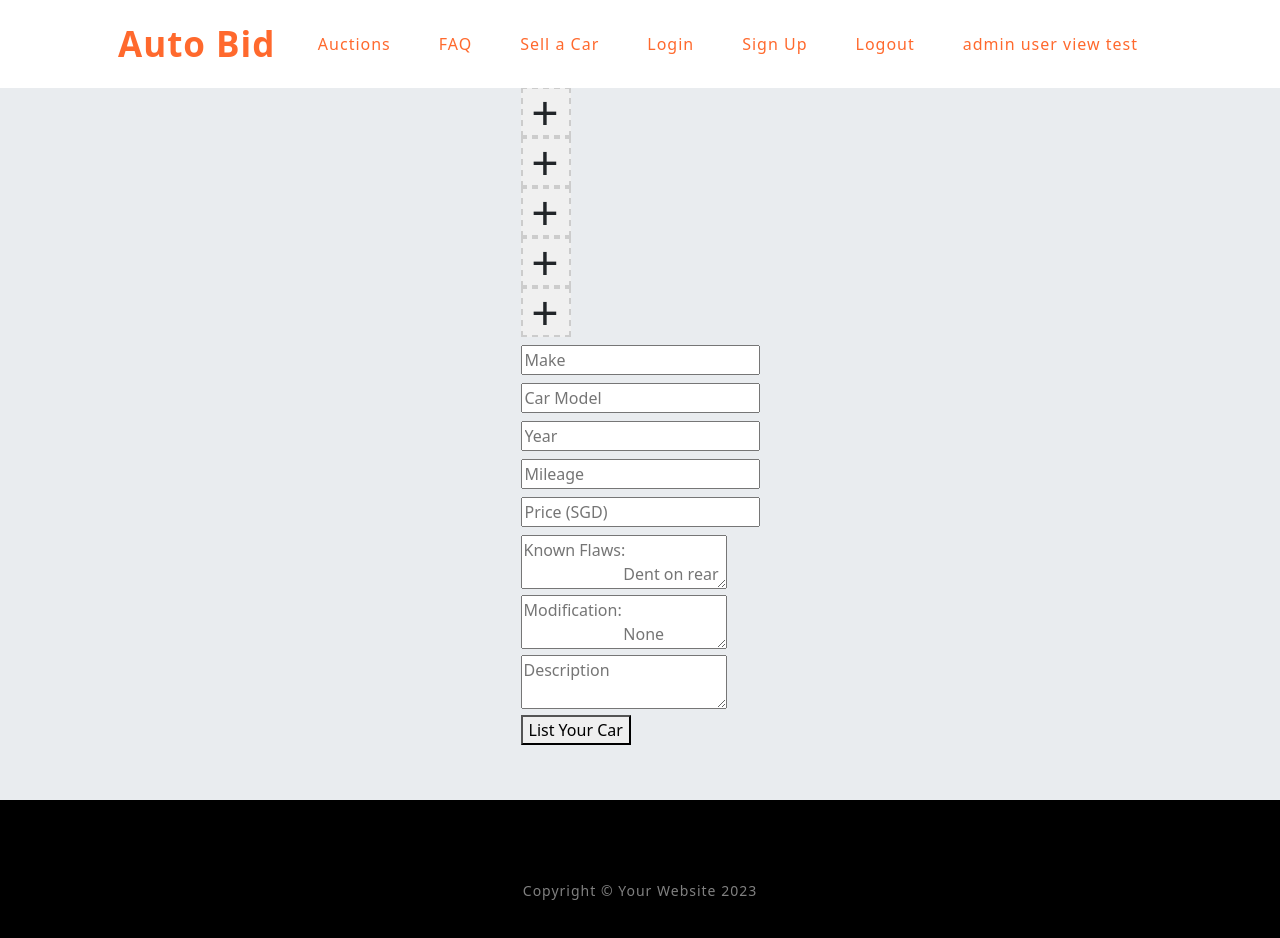
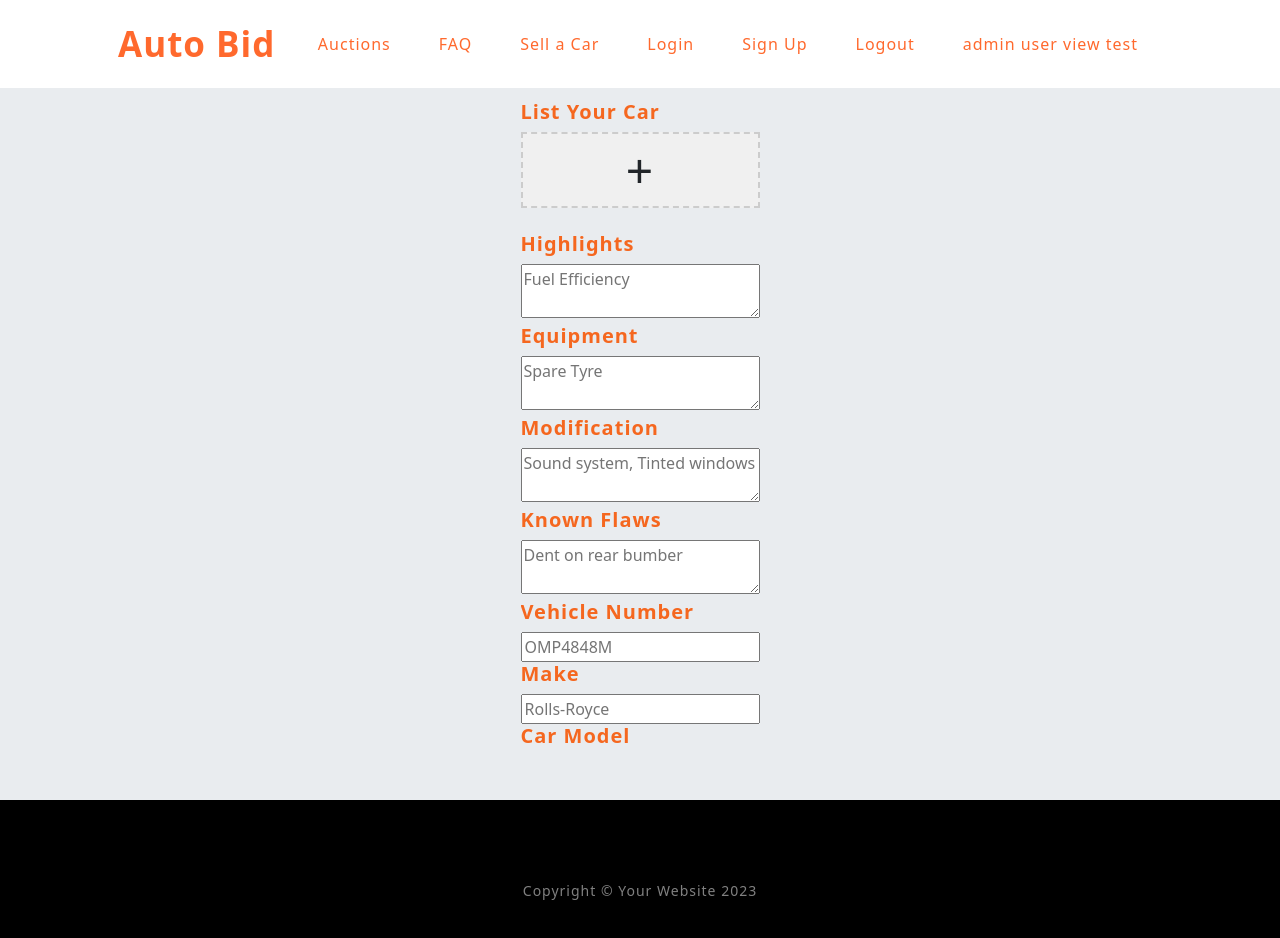
Before and after one commit to hengwej/autobidderapp, a React (Create React App) app in the folder client/: page /sellCar in a window 1280 px wide. Shown: the top 938 px of the page. Built offline with nearby package versions, Linux system fonts and the light colour scheme.

Commit message:
client only

```diff
--- a/client/src/components/Header.js
+++ b/client/src/components/Header.js
@@ -5,7 +5,7 @@ const Header = ({ headerText }) => {
     const headerStyle = {
         textAlign: "center",
         background: `url('../../../assets/img/welcome.jpg')`,
-        backgroundSize:"cover", // Stretch the image to fill the header
+        backgroundSize: "cover", // Stretch the image to fill the header
         backgroundPosition: "center",
         padding: "100px", // Increase padding to increase the header size
         height: "300px", // Increase height to increase the header size
@@ -22,8 +22,6 @@ const Header = ({ headerText }) => {
         color: "white",
         textShadow: "none", // Remove the text shadow
 
-
-
     };
 
     return (
--- a/client/src/pages/Users/SellACar/sellcar.js
+++ b/client/src/pages/Users/SellACar/sellcar.js
@@ -1,18 +1,20 @@
 import React, { useState } from "react";
-import "../../../css/styles.css";
 import "./styles.css";
 
 function SellCar() {
     const [formData, setFormData] = useState({
+        vehicleNumber: "",
+        images: null,
+        highlights: "",
+        equipment: "",
+        modification: "",
+        known_flaws: "",
         make: "",
         model: "",
-        year: "",
-        mileage: "",
-        price: "",
-        known_flaws: "",
-        description: "",
-        modification: "",
-        images: []
+        interiorColor: "",
+        exteriorColor: "",
+        startingBid: "",
+        reservePrice: ""
     });
 
     const handleInputChange = (event) => {
@@ -23,84 +25,136 @@ function SellCar() {
         });
     };
 
-    // const handleImageUpload = (event) => {
-    //     setFormData({
-    //         ...formData,
-    //         images: [...event.target.files]
-    //     });
-    // };
-    const [picture, setPicture] = useState(null);
-    const [imgData, setImgData] = useState(null);
-    // const [prevImg, setPrevImg] = useState(null);
-
-
-    // const handleImageUpload = (event) => {
-    //     const files = event.target.files[0];
-    //     if (files && files.type.startsWith('image/')) {
-    //         console.log("picture: ", event.target.files);
-    //     setPicture(event.target.files[0]);
-    //     const reader = new FileReader();
-    //     reader.addEventListener("load", () => {
-    //         setImgData(reader.result);
-    //     });
-    //     reader.readAsDataURL(event.target.files[0]);
-    //     }
-    // };
-    const handleImageUpload = (index, event) => {
+    const handleImageUpload = (event) => {
         const file = event.target.files[0];
         if (file && file.type.startsWith('image/')) {
-            const newImages = [...formData.images];
-            newImages[index] = file;
             setFormData({
                 ...formData,
-                images: newImages
+                images: file,
             });
+        } else {
+            alert('Please upload a valid image file.');
         }
     };
 
-    const handleSubmit = (event) => {
+
+    const handleSubmit = async (event) => {
         event.preventDefault();
-        // Send formData to your server...
+        const data = new FormData();
+        Object.keys(formData).forEach(key => {
+            if (key !== 'images') {
+                data.append(key, formData[key]);
+            }
+        });
+        if (formData.images) {
+            data.append('images', formData.images);
+        }
+        try {
+            const response = await fetch('https://localhost:3000/sellcar', {
+                method: 'POST',
+                body: data,
+            });
+            const responseData = await response.json();
+            console.log(responseData);
+        } catch (error) {
+            console.error('Error:', error);
+        }
     };
 
     return (
         <div className="sellcar-page">
-            <h2 className="sellcar-title">List Your Car</h2>
+            <h2 className="sellCar-title">List Your Car</h2>
             <form onSubmit={handleSubmit}>
                 <div className="image-upload-container">
-                    {Array(5).fill(null).map((_, index) => (
-                        <label key={index} className="label-button">
-                            {formData.images[index] ? (
+                    <label className="label-button">
+                        {formData.images ? (
                             <img
                                 className="preview-car-image"
-                                    src={URL.createObjectURL(formData.images[index])}
-                                    alt={`Car Preview ${index + 1}`}
+                                src={URL.createObjectURL(formData.images)}
+                                alt="Car Preview"
                             />
                         ) : (
                             "+"
                         )}
                         <input
-                                id={`sellcar_image_${index}`}
+                            id="sellcar_image"
                             type="file"
                             name="images"
-                                onChange={(event) => handleImageUpload(index, event)}
+                            onChange={handleImageUpload}
                             className="hidden"
                         />
                     </label>
-                    ))}
                 </div>
-                <h1></h1>
+                <br></br>
+                <h2 className="sellCar-title">Highlights</h2>
+                <div>
+                    <textarea
+                        id="sellcar_highlights"
+                        name="highlights"
+                        value={formData.highlights}
+                        onChange={handleInputChange}
+                        placeholder="Fuel Efficiency"
+                        className="sellCar-input-margin"
+                    ></textarea>
+                </div>
+                <h2 className="sellCar-title">Equipment</h2>
+                <div>
+                    <textarea
+                        id="sellcar_equipment"
+                        name="equipment"
+                        value={formData.equipment}
+                        onChange={handleInputChange}
+                        placeholder="Spare Tyre"
+                        className="sellCar-input-margin"
+                    ></textarea>
+                </div>
+                <h2 className="sellCar-title">Modification</h2>
+                <div>
+                    <textarea
+                        id="sellcar_modification"
+                        name="modification"
+                        value={formData.modification}
+                        onChange={handleInputChange}
+                        placeholder="Sound system, Tinted windows"
+                        className="sellCar-input-margin"
+                    ></textarea>
+                </div>
+                <h2 className="sellCar-title">Known Flaws</h2>
+                <div>
+                    <textarea
+                        id="sellcar_known_flaws"
+                        name="known_flaws"
+                        value={formData.known_flaws}
+                        onChange={handleInputChange}
+                        placeholder="Dent on rear bumber"
+                        className="sellCar-input-margin"
+                    ></textarea>
+                </div>
+                <h2 className="sellCar-title">Vehicle Number</h2>
                 <div>
                     <input
-                        id="sellcar_title"
+                        id="sellcar_vehicleNumber"
+                        type="text"
+                        name="vehicleNumber"
+                        value={formData.vehicleNumber}
+                        onChange={handleInputChange}
+                        placeholder="OMP4848M"
+                        className="sellCar-input-margin"
+                    />
+                </div>
+                <h2 className="sellCar-title">Make</h2>
+                <div>
+                    <input
+                        id="sellcar_make"
                         type="text"
                         name="make"
                         value={formData.make}
                         onChange={handleInputChange}
-                        placeholder="Make"
+                        placeholder="Rolls-Royce"
+                        className="sellCar-input-margin"
                     />
                 </div>
-                <h1></h1>
+                <h2 className="sellCar-title">Car Model</h2>
                 <div>
                     <input
                         id="sellcar_model"
@@ -108,73 +162,60 @@ function SellCar() {
                         name="model"
                         value={formData.model}
                         onChange={handleInputChange}
-                        placeholder="Car Model"
+                        placeholder="Silver Spur 1990"
+                        className="sellCar-input-margin"
                     />
                 </div>
-                <h1></h1>
+                <h2 className="sellCar-title">Car Interior Color</h2>
                 <div>
                     <input
-                        id="sellcar_year"
-                        type="number"  /* assuming year should be a number */
-                        name="year"
-                        value={formData.year}
+                        id="sellcar_interiorColor"
+                        type="text"
+                        name="interiorColor"
+                        value={formData.interiorColor}
                         onChange={handleInputChange}
-                        placeholder="Year"
+                        placeholder="Black Connolly Hides"
+                        className="sellCar-input-margin"
                     />
                 </div>
-                <h1></h1>
+                <h2 className="sellCar-title">Car Exterior Color</h2>
                 <div>
                     <input
-                        id="sellcar_mileage"
-                        type="number" /* assuming mileage should be a number */
-                        name="mileage"
-                        value={formData.mileage}
+                        id="sellcar_exteriorColor"
+                        type="text"
+                        name="exteriorColor"
+                        value={formData.exteriorColor}
                         onChange={handleInputChange}
-                        placeholder="Mileage"
+                        placeholder="Dark Blue Metallic"
+                        className="sellCar-input-margin"
                     />
                 </div>
-                <h1></h1>
+                <h2 className="sellCar-title">Starting Bid</h2>
                 <div>
                     <input
-                        id="sellcar_price"
-                        type="number" /* assuming price should be a number */
-                        name="price"
-                        value={formData.price}
+                        id="sellcar_startingBid"
+                        type="number"
+                        name="startingBid"
+                        value={formData.startingBid}
                         onChange={handleInputChange}
-                        placeholder="Price (SGD)"
+                        placeholder="42900"
+                        className="sellCar-input-margin"
                     />
                 </div>
-                <h1></h1>
+                <h2 className="sellCar-title">Reserve Price</h2>
                 <div>
-                    <textarea
-                        id="sellcar_known_flaws"
-                        name="known_flaws"
-                        value={formData.description}
+                    <input
+                        id="sellcar_reservePrice"
+                        type="number"
+                        name="reservePrice"
+                        value={formData.reservePrice}
                         onChange={handleInputChange}
-                        placeholder="Known Flaws:
-                        Dent on rear bumber"
-                    ></textarea>
+                        placeholder="250000"
+                        className="sellCar-input-margin"
+                    />
                 </div>
-                <div>
-                    <textarea
-                        id="sellcar_modification"
-                        name="modification"
-                        value={formData.description}
-                        onChange={handleInputChange}
-                        placeholder="Modification:
-                        None"
-                    ></textarea>
-                </div>
-                <div>
-                    <textarea
-                        id="sellcar_description"
-                        name="description"
-                        value={formData.description}
-                        onChange={handleInputChange}
-                        placeholder="Description"
-                    ></textarea>
-                </div>
-                <button type="submit">List Your Car</button>
+                <br></br>
+                <button type="submit" className="list-your-car-button">List Your Car</button>
             </form>
         </div>
     );
--- a/client/src/pages/Users/SellACar/styles.css
+++ b/client/src/pages/Users/SellACar/styles.css
@@ -1,9 +1,21 @@
+/* Example media query for smaller screens or zoomed in views */
+@media (max-width: 600px) {
+    .sellCar-input-margin,
+    .label-button {
+        width: 100%;
+    }
+}
+
 .label-button {
-    width: 50px;
-    height: 50px;
+    width: 100%;
+    max-width: 600px;
+    margin: 0 auto;
+    height: 100%;
+    max-height: 300px;
     display: flex;
-    justify-content: center;
-    align-items: center;
+    text-align: center;
+    justify-content:center;
+    align-items:center;
     font-size: 3rem;
     background-color: #f0f0f0;  /* Adjust background color as needed */
     border: 2px dashed #ccc;  /* Adjust border style as needed */
@@ -11,9 +23,19 @@
     position: relative;  /* New: set position to relative */
 }
 
+.image-upload-container {
+    display: flex;
+    justify-content: center; /* Center items horizontally */
+    flex-wrap: wrap; /* Allow items to wrap to next line if necessary */
+    gap: 3px; /* Optional: add some space between items */
+}
+
 .preview-car-image {
     width: 100%;
+    max-width: 600px;
+    margin: 0 auto;
     height: 100%;
+    max-height: 300px;
     object-fit: contain  /* New: Resize the image to cover the container */
 }
 
@@ -23,5 +45,43 @@
     top: 0;
     left: 0;
     width: 100%;
+    max-width: 600px;
+    margin: 0 auto;
     height: 100%;
 }
+
+.list-your-car-button {
+    background-color: #f5671f;
+    border: none;
+    border-radius: 4px;
+    font-size: 16px;
+    transition: 0.3s;
+    padding: 10px;
+    color: #ffffff;
+}
+
+.sellCar-title {
+    font-size: 1rem; /* Adjust the font size as needed */
+    font-weight: bold;
+    /* margin-top: 0.5rem; */
+    /* margin-bottom: 0.5rem;  */
+    color: #f5671f; /* Adjust the color as needed */
+}
+
+.sellCar-input-margin {
+    /* margin-bottom: 0.3rem;  */
+    width: 100%;
+    max-width: 600px;
+    margin: 0 auto;
+}
+
+.sellcar-page {
+    overflow-y: auto;
+    max-height: calc(100vh - 100px);
+    padding-top: 50px; /* Adjust as needed */
+    padding-bottom: 50px; /* Adjust as needed */
+    width: 100%;
+    max-width: 600px;
+    margin: 0 auto;
+    z-index: 1;
+}
```
Also changed, not shown: client/src/components/sellcar.js (deleted, +0 -38 lines). Lines whose indentation alone changed are shown as unchanged.
